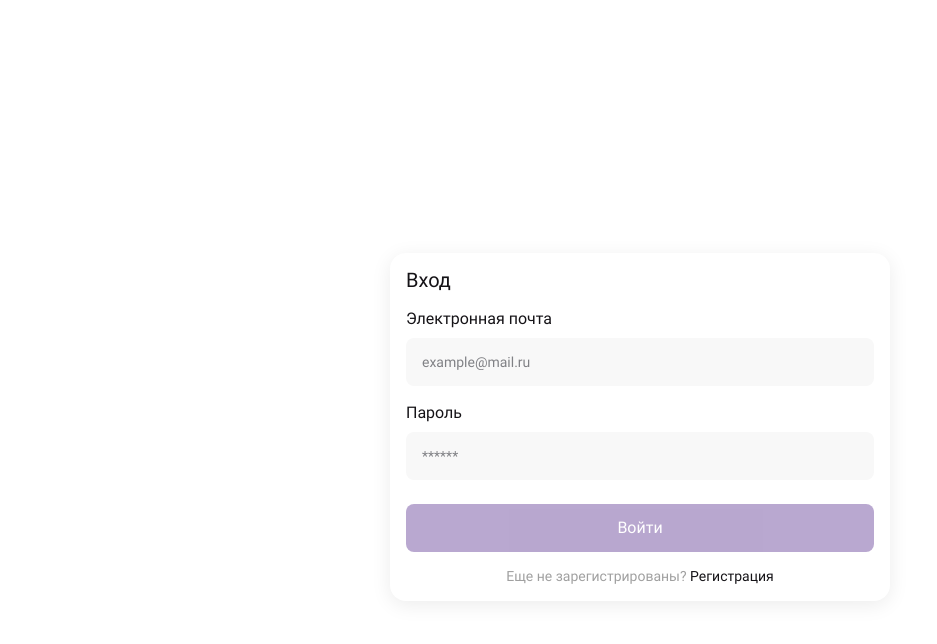
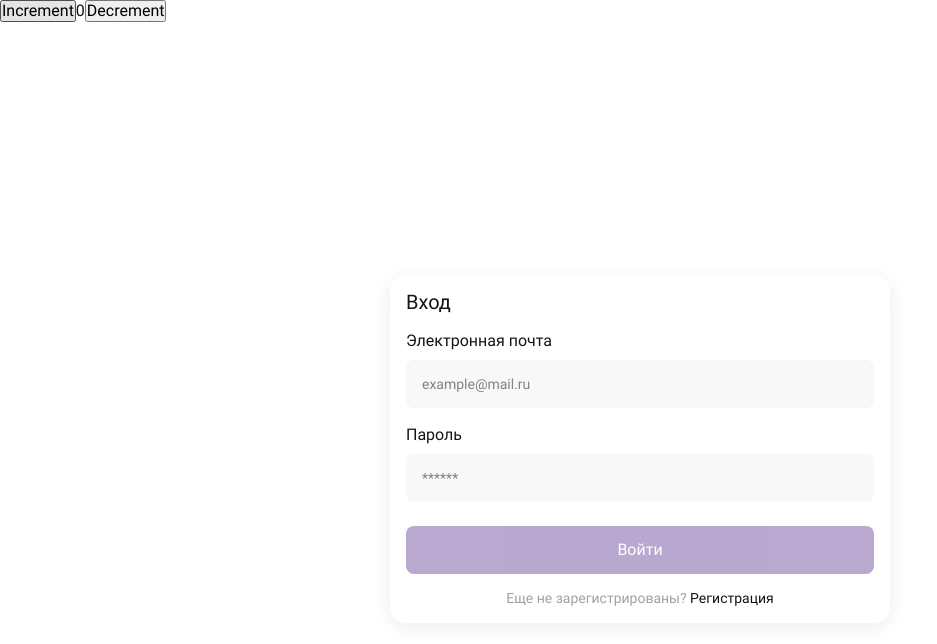
Before and after one commit to Andryuha-Nikolaev/test-Antipoff-Group, a React app: page /signin in a window 1280 px wide. Shown: the whole page, without its empty margins (0-937 px from the left). Built offline with nearby package versions, Linux system fonts and the light colour scheme.

Commit message:
feat: подключил redux

```diff
--- a/package.json
+++ b/package.json
@@ -4,11 +4,13 @@
   "homepage": ".",
   "private": true,
   "dependencies": {
+    "@reduxjs/toolkit": "^1.9.1",
     "@testing-library/jest-dom": "^5.16.5",
     "@testing-library/react": "^13.4.0",
     "@testing-library/user-event": "^13.5.0",
     "react": "^18.2.0",
     "react-dom": "^18.2.0",
+    "react-redux": "^8.0.5",
     "react-router-dom": "^5.2.1",
     "react-scripts": "5.0.1",
     "react-scroll": "^1.8.8",
--- a/src/components/App/App.js
+++ b/src/components/App/App.js
@@ -1,4 +1,6 @@
 import React, { useState, useEffect } from 'react';
+import { useSelector, useDispatch } from 'react-redux';
+import { decrement, increment } from '../../redux/slices/userSlice';
 import { Route, Switch, useHistory, Redirect } from 'react-router-dom';
 import ProtectedRoute from '../ProtectedRoute/ProtectedRoute';
 import CurrentUserContext from '../../contexts/CurrentUserContext';
@@ -19,6 +21,9 @@ function App() {
   const [users, setUsers] = useState([]);
   const [user, setUser] = useState({});
   const [isEditAvatarPopupOpen, setIsEditAvatarPopupOpen] = useState(false);
+
+  const count = useSelector((state) => state.user.value);
+  const dispatch = useDispatch();
 
   //Проверка токена и авторизация пользователя
   useEffect(() => {
@@ -147,6 +152,14 @@ function App() {
     <CurrentUserContext.Provider value={currentUser}>
       <div className="page">
         <div className="page__content">
+          <button aria-label="Increment value" onClick={() => dispatch(increment())}>
+            Increment
+          </button>
+          <span>{count}</span>
+          <button aria-label="Decrement value" onClick={() => dispatch(decrement())}>
+            Decrement
+          </button>
+
           <Switch>
             <Route path="/signin">
               {!isLoggedIn ? (
--- a/src/components/Team/Team.css
+++ b/src/components/Team/Team.css
@@ -30,6 +30,10 @@
 
 .team__button:hover {
   opacity: 0.6;
+}
+
+.team__button:active {
+  color: var(--main-text-color);
 }
 
 .team__button-image {
--- a/src/index.js
+++ b/src/index.js
@@ -1,12 +1,18 @@
-import React from "react";
-import ReactDOM from "react-dom/client";
-import { BrowserRouter } from "react-router-dom";
-import "./index.css";
-import App from "./components/App/App";
+import React from 'react';
+import ReactDOM from 'react-dom/client';
+import { BrowserRouter } from 'react-router-dom';
+import { Provider } from 'react-redux';
 
-const root = ReactDOM.createRoot(document.getElementById("root"));
+import './index.css';
+import App from './components/App/App';
+
+import { store } from './redux/store';
+
+const root = ReactDOM.createRoot(document.getElementById('root'));
 root.render(
   <BrowserRouter>
-    <App />
-  </BrowserRouter>
+    <Provider store={store}>
+      <App />
+    </Provider>
+  </BrowserRouter>,
 );
--- /dev/null
+++ b/src/redux/slices/userSlice.js
@@ -0,0 +1,30 @@
+import { createSlice } from '@reduxjs/toolkit';
+
+const initialState = {
+  value: 0,
+};
+
+export const userSlice = createSlice({
+  name: 'user',
+  initialState,
+  reducers: {
+    increment: (state) => {
+      // Redux Toolkit allows us to write "mutating" logic in reducers. It
+      // doesn't actually mutate the state because it uses the Immer library,
+      // which detects changes to a "draft state" and produces a brand new
+      // immutable state based off those changes
+      state.value += 1;
+    },
+    decrement: (state) => {
+      state.value -= 1;
+    },
+    incrementByAmount: (state, action) => {
+      state.value += action.payload;
+    },
+  },
+});
+
+// Action creators are generated for each case reducer function
+export const { increment, decrement, incrementByAmount } = userSlice.actions;
+
+export default userSlice.reducer;
--- /dev/null
+++ b/src/redux/store.js
@@ -0,0 +1,6 @@
+import { configureStore } from '@reduxjs/toolkit';
+import userReducer from './slices/userSlice';
+
+export const store = configureStore({
+  reducer: { user: userReducer },
+});
```
Also changed, not shown: 1 other file.
